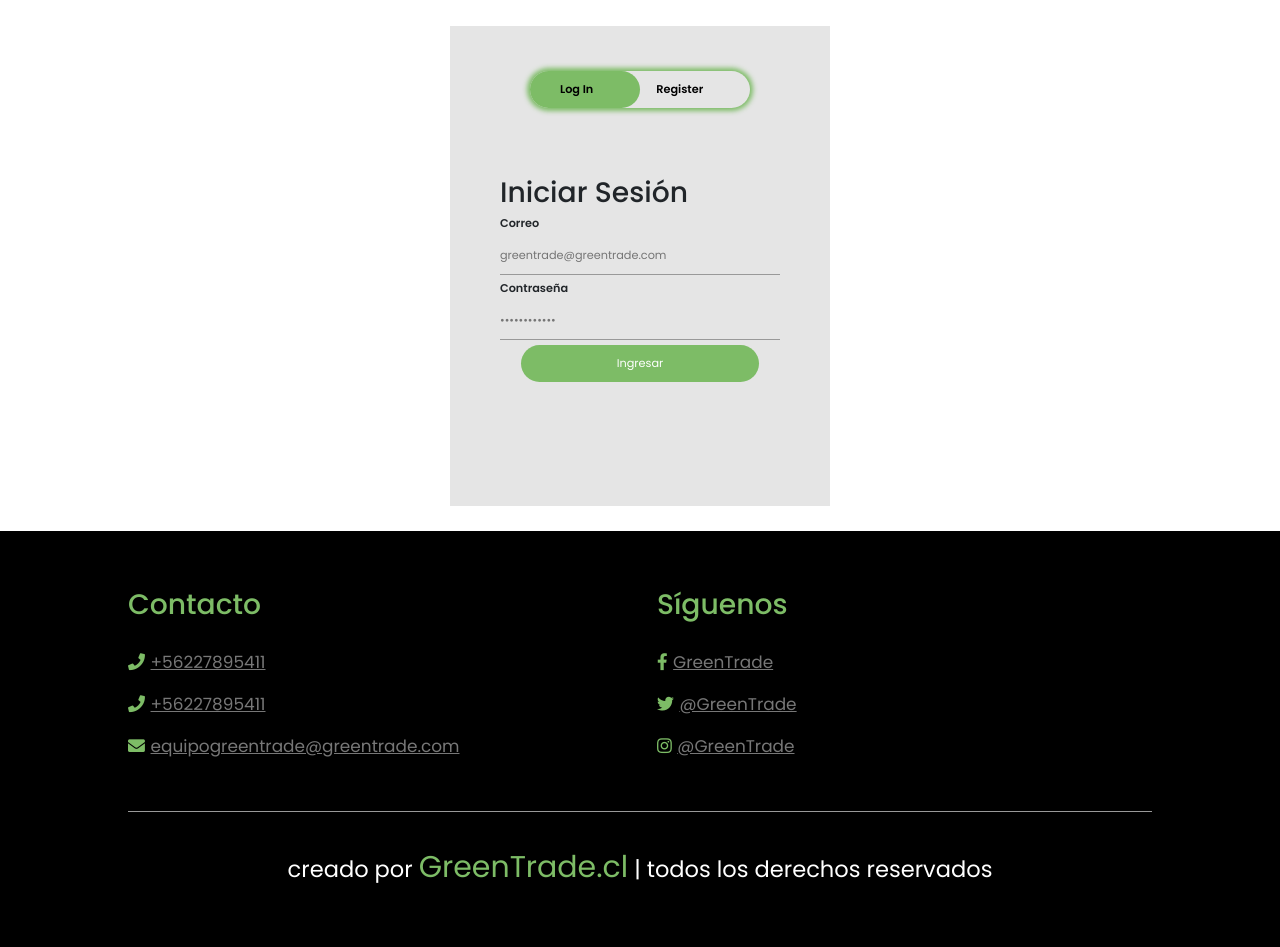
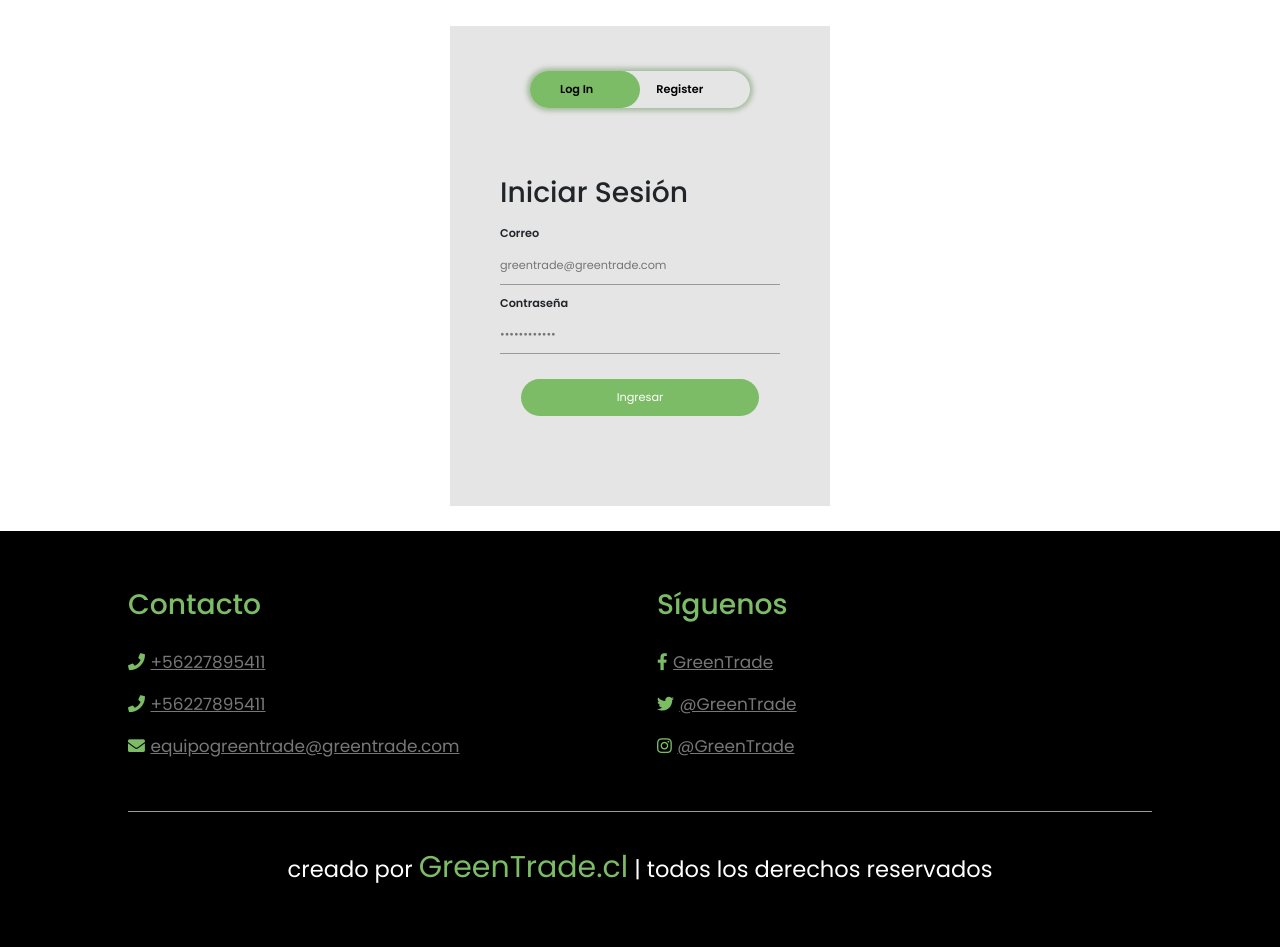
Before and after one commit to steffieess/GreenTrade, a PHP site: page /html/pages/login_register.php in a window 1280 px wide. Shown: the part 56-1003 px from the top of the page. Run offline with PHP 8.4, Linux system fonts and the light colour scheme; style sheets or scripts are compiled from the project's sources; some libraries are stand-ins or nearby versions.

Commit message:
login-registro
css

```diff
--- a/css/style.scss
+++ b/css/style.scss
@@ -238,7 +238,7 @@ section {
     left: inherit;
     bottom: 0;
     right: 0;
-    height: 7rem;
+    height: 4rem;
     width: 7rem;
     background: var(--white);
     color: var(--black);
@@ -703,26 +703,41 @@ section {
     }
 
 }
-/* Estilos REGISTRO E INICIAR SESIÓN*/
 
+/*INICIO REGISTRO E INICIAR SESIÓN*/
 .form-box
 {
     width:380px;
 	height:480px;
 	position:relative;
 	margin:2% auto;
-	background:var(--light-white);
+	background:rgba(0, 0, 0, .1);
 	padding:10px;
     overflow: hidden;
 }
+
+.form-box h3{
+    margin-top: 20px;
+    margin-bottom: 15px;
+}
+
+.form-box h1{
+    margin-bottom: 15px;
+}
+
+.form-box input{
+margin-bottom: 10px;
+}
+
 .button-box
 {
 	width:220px;
 	margin:35px auto;
 	position:relative;
-	box-shadow: var(--main-color);
+	box-shadow: 0 0 5px 3px #A7BBA0;
 	border-radius: 30px;
 }
+
 .toggle-btn
 {
 	padding:10px 30px;
@@ -732,6 +747,7 @@ section {
 	outline: none;
 	position: relative;
 }
+
 #btn
 {
 	top: 0;
@@ -743,6 +759,7 @@ section {
 	border-radius: 30px;
 	transition: .5s;
 }
+
 .input-group-login
 {
 	top: 150px;
@@ -750,6 +767,7 @@ section {
 	width:280px;
 	transition:.5s;
 }
+
 .input-group-register
 {
     top: 120px;
@@ -757,6 +775,7 @@ section {
 	width:280px;
 	transition:.5s;
 }
+
 .input-field
 {
 	width: 100%;
@@ -769,6 +788,7 @@ section {
 	outline:none;
 	background: transparent;
 }
+
 .submit-btn
 {
 	width: 85%;
@@ -780,109 +800,14 @@ section {
 	border: 0;
 	outline: none;
 	border-radius: 30px;
+    margin-top: 15px;
+    margin-bottom: 15px;
 }
-.check-box
-{
-	margin: 30px 10px 34px 0;
+.submit-btn:hover{
+    background:  #75AF61 !important;
 }
 
-#login
-{
-	left:50px;
-}
-#login input
-{
-	color:white;
-	font-size:15;
-}
-#register
-{
-	left:450px;
-}
-#register input
-{
-	color:white;
-	font-size: 15;
-}
 
-/*FIN REGISTRO E INICIAR SESIÓN*/
-
-.form-box
-{
-    width:380px;
-	height:480px;
-	position:relative;
-	margin:2% auto;
-	background:rgba(0, 0, 0, .1);
-	padding:10px;
-    overflow: hidden;
-}
-.button-box
-{
-	width:220px;
-	margin:35px auto;
-	position:relative;
-	box-shadow: 0 0 5px 3px #7DBC66;
-	border-radius: 30px;
-}
-.toggle-btn
-{
-	padding:10px 30px;
-	cursor:pointer;
-	background:transparent;
-	border:0;
-	outline: none;
-	position: relative;
-}
-#btn
-{
-	top: 0;
-	left:0;
-	position: absolute;
-	width: 110px;
-	height: 100%;
-	background: var(--main-color);
-	border-radius: 30px;
-	transition: .5s;
-}
-.input-group-login
-{
-	top: 150px;
-	position:absolute;
-	width:280px;
-	transition:.5s;
-}
-.input-group-register
-{
-    top: 120px;
-	position:absolute;
-	width:280px;
-	transition:.5s;
-}
-.input-field
-{
-	width: 100%;
-	padding:10px 0;
-	margin:5px 0;
-	border-left:0;
-	border-top:0;
-	border-right:0;
-	border-bottom: 1px solid #999;
-	outline:none;
-	background: transparent;
-}
-.submit-btn
-{
-	width: 85%;
-	padding: 10px 30px;
-	cursor: pointer;
-	display: block;
-	margin: auto;
-	background: var(--main-color);
-	border: 0;
-	outline: none;
-	border-radius: 30px;
-}
 .check-box
 {
 	margin: 30px 10px 34px 0;
@@ -910,7 +835,7 @@ section {
 /*INICIO STYLES SCROLLBAR DE REGISTRAR*/
 #global {
     width: 300px;
-    height: 300px;
+    height: 350px;
     overflow-y: scroll;
 }
 
--- a/html/pages/login_register.php
+++ b/html/pages/login_register.php
@@ -25,7 +25,7 @@
                     <input name="clave" type="text" class='input-field' placeholder="••••••••••••" required>
                 </div>
                 <div>
-                    <input class="submit-btn" type="submit" value="Ingresar">
+                    <input class="submit-btn" type="submit" value="Ingresar" name="Ingresar">
                 </div>
             </form>
             <!--Cierre Formulario LOGIN-->
@@ -83,7 +83,7 @@
                             <input name="clave_user_valid" type="text" class='input-field' placeholder="••••••••••••" required>
                         </div>
                     <div>
-                        <input class="submit-btn" type="submit" value="Registrar">
+                        <input class="submit-btn" type="submit" value="Registrar" name="Registrar">
                     </div>
                 </div>
             </action=>
```
Also changed, not shown: html/pages/inicio.php (+2 -6 lines), html/img/documento.png, html/img/reciclaje.png, html/img/reporte.png.
